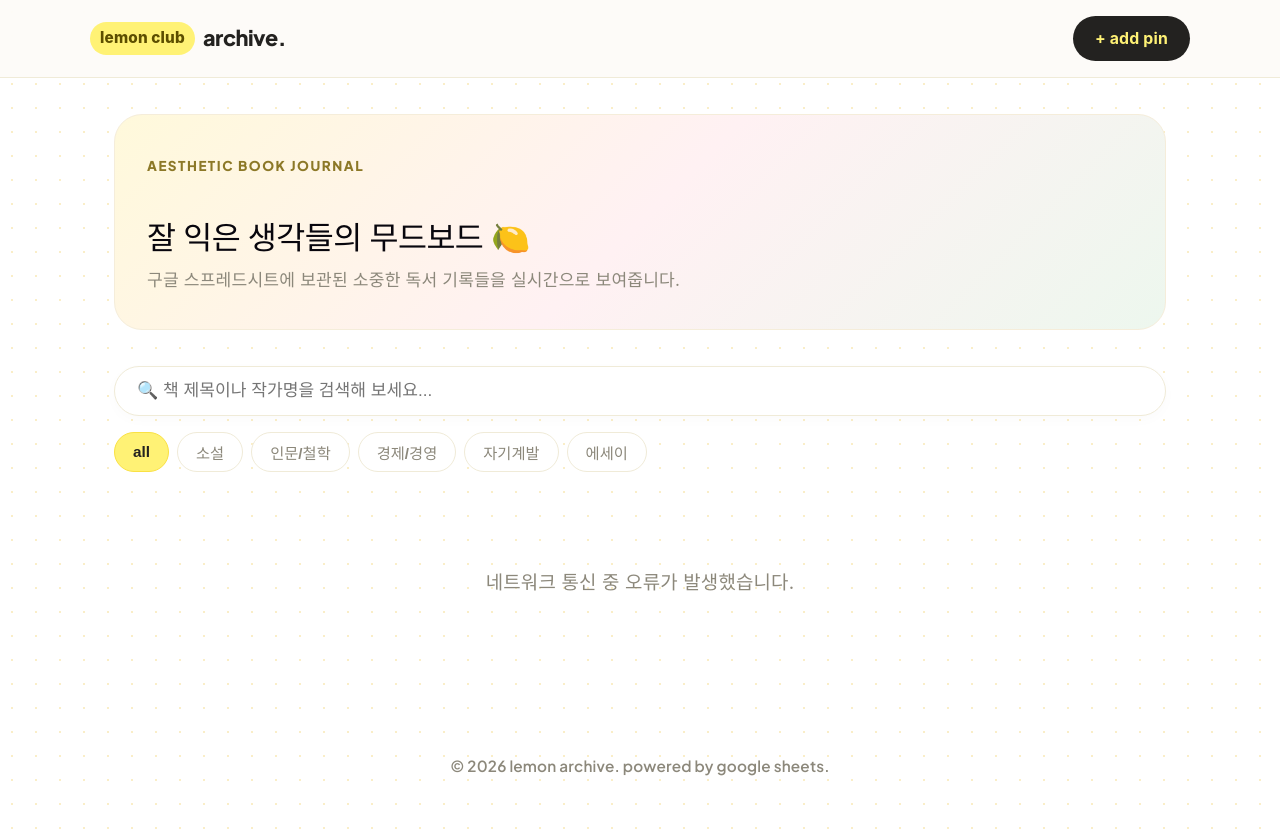
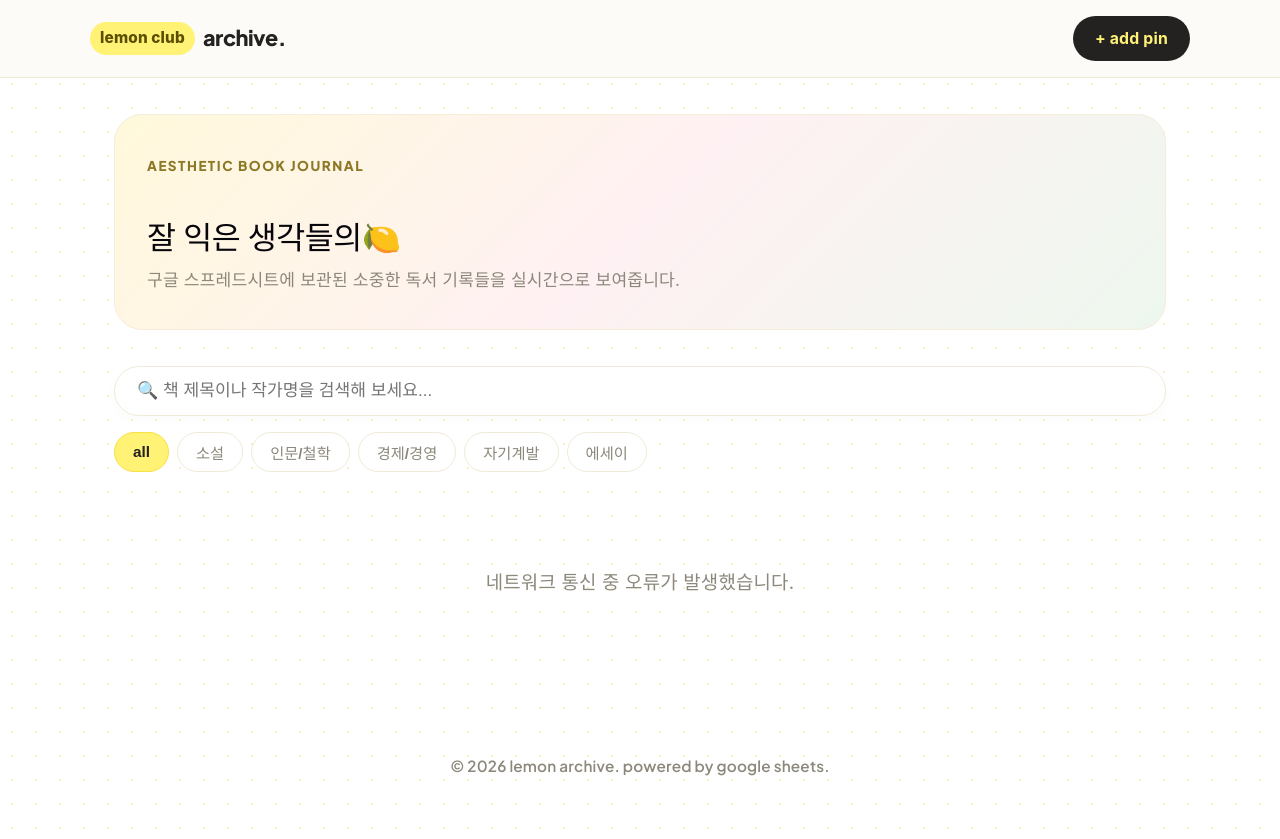
Before and after one commit to indiawagle-blip/gebalza, a website built with Vite: page index.html in a window 1280 px wide. Built offline with nearby package versions, Linux system fonts and the light colour scheme; no server answers; a web font is replaced by a local one.

Commit message:
ㅅㄷㄴㅅ

```diff
--- a/index.html
+++ b/index.html
@@ -3,7 +3,7 @@
 <head>
   <meta charset="UTF-8">
   <meta name="viewport" content="width=device-width, initial-scale=1.0">
-  <title>LEMON ARCHIVE · 핀터레스트 레몬코어</title>
+  <title>LEMON ARCHIVE</title>
   <link rel="preconnect" href="https://fonts.googleapis.com">
   <link rel="preconnect" href="https://fonts.gstatic.com" crossorigin>
   <link href="https://fonts.googleapis.com/css2?family=Gaegu:wght@700&family=Plus+Jakarta+Sans:ital,wght@0,600;0,800;1,800&family=Pretendard:wght@400;500;600&display=swap" rel="stylesheet">
@@ -277,7 +277,7 @@
   <div class="container">
     <div class="hero-banner">
       <span class="hero-tag">Aesthetic Book Journal</span>
-      <h1 class="hero-title">잘 익은 생각들의 무드보드 🍋</h1>
+      <h1 class="hero-title">잘 익은 생각들의🍋</h1>
       <p class="hero-desc">구글 스프레드시트에 보관된 소중한 독서 기록들을 실시간으로 보여줍니다.</p>
     </div>
 
```
